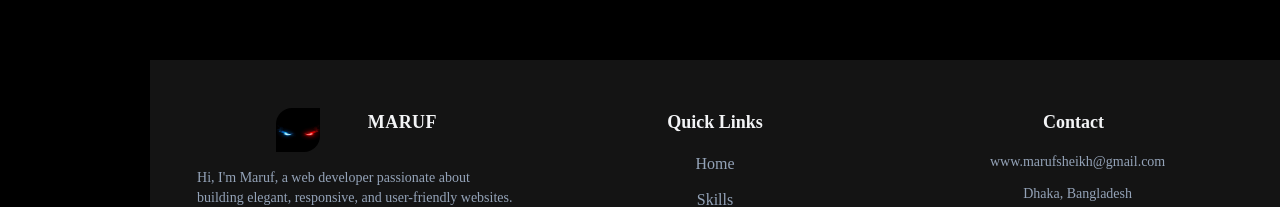
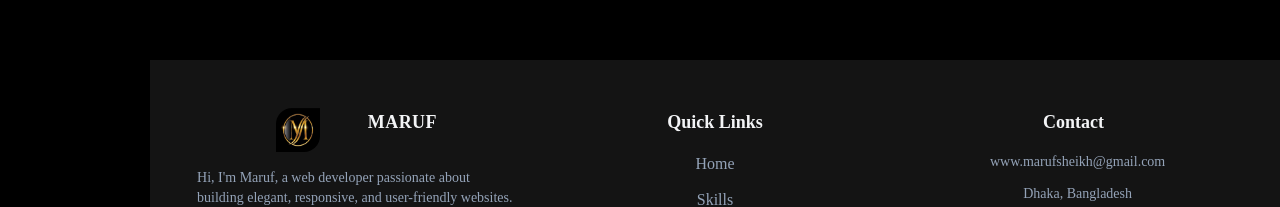
Before and after one commit to Marufsheikh404/p_portfolio, a React (Vite) app: page / in a window 1280 px wide. Shown: the part 4904-5111 px from the top of the page. Built offline with nearby package versions, Linux system fonts and the light colour scheme.

Commit message:
helmet apply done

```diff
--- a/index.html
+++ b/index.html
@@ -2,7 +2,7 @@
 <html lang="en">
   <head>
     <meta charset="UTF-8" />
-    <link rel="icon" type="image/svg+xml" href="/maruf.jpeg" />
+    <link rel="icon" type="image/jpeg" href="/public/assets/maruf.jpeg" />
     <meta name="viewport" content="width=device-width, initial-scale=1.0" />
     <title>MARUF</title>
   </head>
--- a/src/Pages/FooterPage.jsx
+++ b/src/Pages/FooterPage.jsx
@@ -9,7 +9,7 @@ const FooterPage = () => {
                 <div className="space-y-4 place-items-center ">
                     {/* Logo and Name */}
                     <div className="flex gap-3 lg:gap-12">
-                        <img className="w-11 h-11 rounded-tl-2xl rounded-br-2xl" src="/assets/footer-logo.jpeg" alt="Logo" />
+                        <img className="w-11 h-11 rounded-tl-2xl rounded-br-2xl" src="/assets/maruf.jpeg" alt="Logo" />
                         <h1 className="text-lg font-bold  tracking-wide text-gray-100">MARUF</h1>
                     </div>
 
```
Lines whose indentation alone changed are shown as unchanged.
